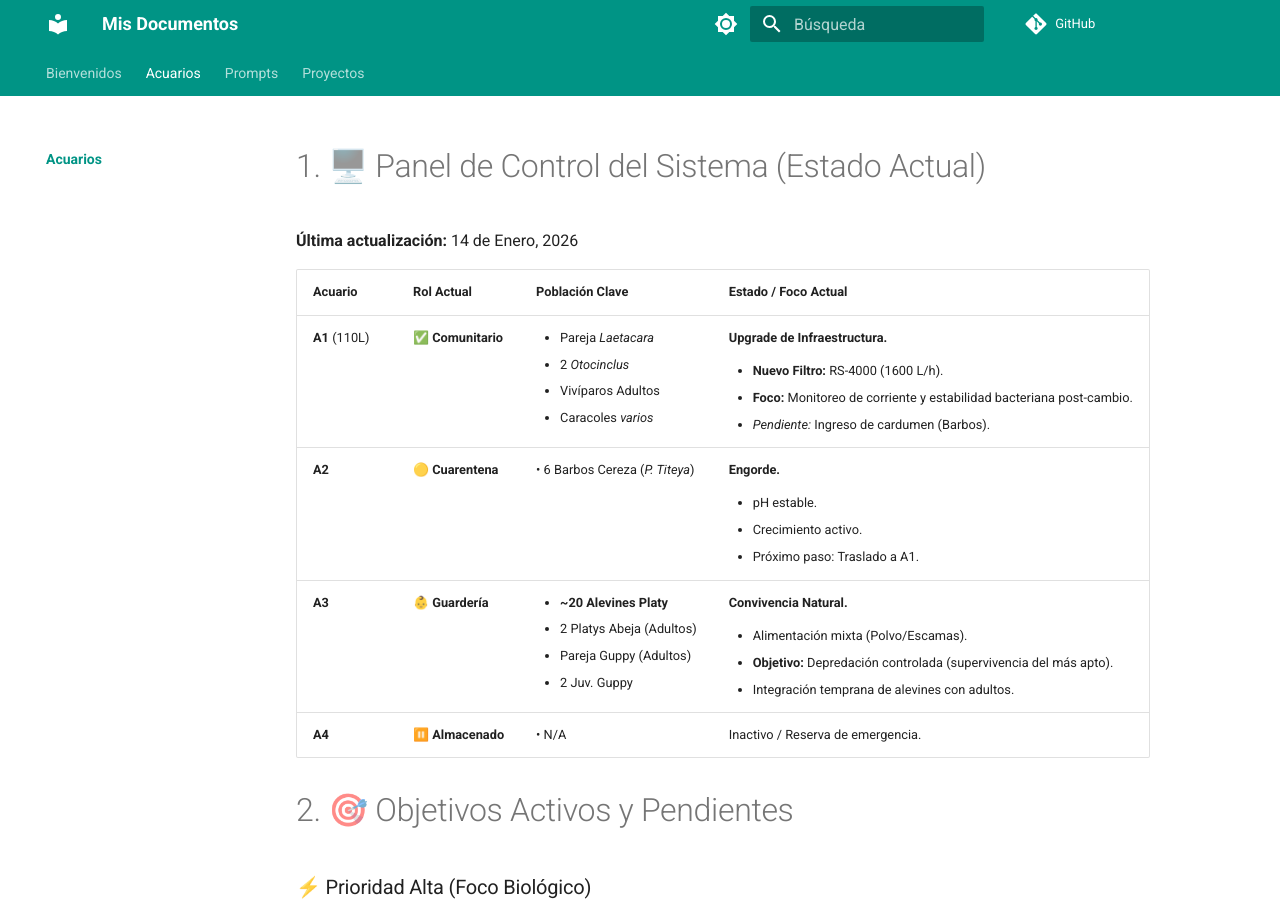
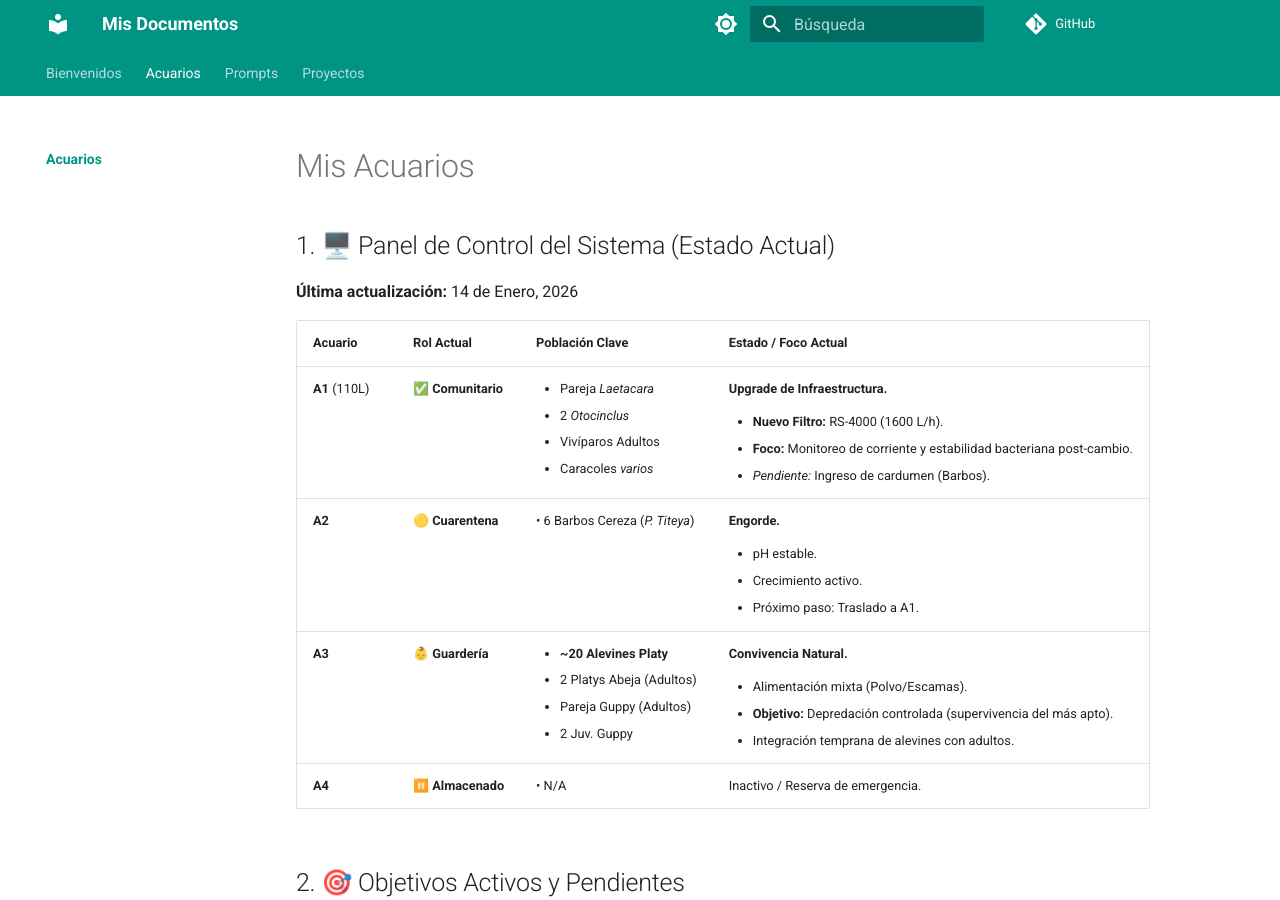
Before and after one commit to casteismael/mis-docs, an MkDocs documentation site: the page built from docs/acuarios/index.md, in a window 1280 px wide and 900 px high. Built offline with MkDocs 1.6.1 and Material for MkDocs 9.7.7, drawn with Linux system fonts in a browser that asks for light colours; comment, search, counter and statistics services are not loaded.

Commit message:
fix: corregir estructura de headers y navegación en acuarios
- Actualiza docs/acuarios/index.md para usar un solo H1 y H2 subsiguientes.
- Elimina navigation.sections de mkdocs.yml para evitar conflictos con indices.

```diff
--- a/docs/acuarios/index.md
+++ b/docs/acuarios/index.md
@@ -1,4 +1,6 @@
-# 1. 🖥️ Panel de Control del Sistema (Estado Actual)
+# Mis Acuarios
+
+## 1. 🖥️ Panel de Control del Sistema (Estado Actual)
 
 **Última actualización:** 14 de Enero, 2026
 
@@ -9,7 +11,7 @@
 | **A3**        | 👶 **Guardería**   | <ul><li>**~20 Alevines Platy**</li><li>2 Platys Abeja (Adultos)</li><li>Pareja Guppy (Adultos)</li><li>2 Juv. Guppy</li></ul> | **Convivencia Natural.** <ul><li>Alimentación mixta (Polvo/Escamas).</li><li>**Objetivo:** Depredación controlada (supervivencia del más apto).</li><li>Integración temprana de alevines con adultos.</li></ul>           |
 | **A4**        | ⏸️ **Almacenado**  | • N/A                                                                                                                         | Inactivo / Reserva de emergencia.                                                                                                                                                                                         |
 
-# 2. 🎯 Objetivos Activos y Pendientes
+## 2. 🎯 Objetivos Activos y Pendientes
 
 ### ⚡ Prioridad Alta (Foco Biológico)
 
@@ -29,7 +31,7 @@
 - [ ] (Eventual) Reposición de material filtrante biológico (si se cambia el filtro A1).
 - [ ] (Opcional) Plantas de tallo/flotantes extra (si se requiere refugio en A1).
 
-# 3. 🌿🐟 A1: Comunitario Principal (Laetacara)
+## 3. 🌿🐟 A1: Comunitario Principal (Laetacara)
 
 **Perfil:** Acuario Comunitario Plantado (Low-Mid Tech)
 
@@ -75,7 +77,7 @@
 
 - **Rutina:** Cambios parciales, limpieza mecánica de filtro y monitoreo de rotor.
 
-# 4. 🔬💧 A2: Unidad de Soporte y Engorde
+## 4. 🔬💧 A2: Unidad de Soporte y Engorde
 
 **Perfil:** Acuario de Transición / Engorde
 **Estado Actual:** Activo - Fase de Crecimiento
@@ -108,7 +110,7 @@
   - Cambios de agua regulares (dilución de hormonas de crecimiento y nitratos).
   - Sifonado de restos de comida (Bioseguridad).
 
-# 5. 🦐🌿 A3: Guardería y Vivero
+## 5. 🦐🌿 A3: Guardería y Vivero
 
 **Perfil:** Acuario de Cría y Crecimiento (Nursery)
 **Estado Actual:** 🔒 **CERRADO** (Solo habitantes internos. No ingresan peces nuevos).
@@ -150,7 +152,7 @@
   - Cambios de agua pequeños y frecuentes (10-15% cada 3-4 días).
   - **Sifonado Quirúrgico:** Uso de manguera de aireador para no aspirar crías.
 
-# 6. 📒 Bitácora General (Diario de Campo)
+## 6. 📒 Bitácora General (Diario de Campo)
 
 **Filosofía:** Registro cronológico de eventos significativos.
 **¿Qué anotar?** Altas/Bajas, Mediciones de Parámetros, Cambios de Equipamiento, Medicaciones, Partos y Maniobras de Mantenimiento Mayor.
--- a/mkdocs.yml
+++ b/mkdocs.yml
@@ -13,7 +13,6 @@ theme:
     - navigation.instant
     - navigation.indexes
     - toc.integrate
-    - navigation.sections
   palette:
     - scheme: default
       primary: teal
```
Also changed, not shown: site/404.html, site/acuarios/index.html, site/index.html, site/prompts/index.html, site/proyectos/index.html, site/search/search_index.json.
